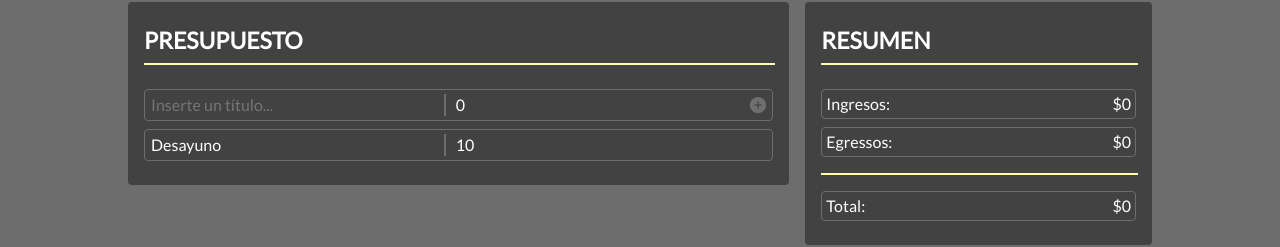
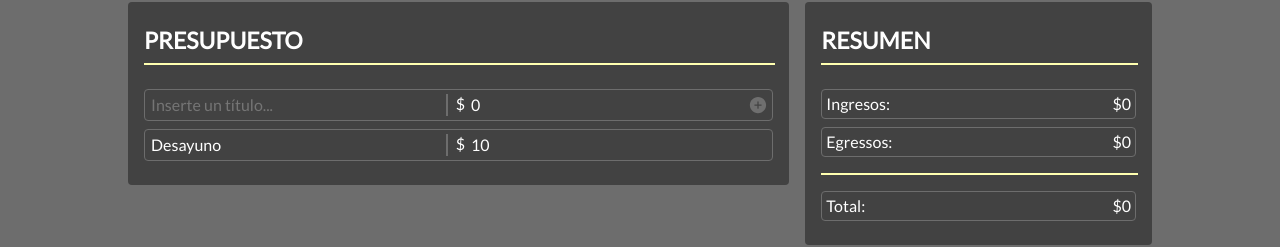
Before and after one commit to LordFitoi/SimpleContactApp, a Vue app in the folder vue_frontend/: page / in a window 1280 px wide. Shown: the part 110-357 px from the top of the page. Built offline with nearby package versions, Linux system fonts and the light colour scheme.

Commit message:
fix(frontend): readme description fixed and added $ to budget inputs

```diff
--- a/vue_frontend/src/assets/scss/globals.scss
+++ b/vue_frontend/src/assets/scss/globals.scss
@@ -8,7 +8,7 @@ $global-color-green: #8fce00;
 
 /* PRIMARY COLORS */
 $global-primary-color: #424242;
-$global-primary-color-dark: #1b1b1b;
+$global-primary-color-dark: #2e2d2d;
 $global-primary-color-light: #6d6d6d;
 
 /* SECONDARY COLORS */
--- a/vue_frontend/src/components/budget.vue
+++ b/vue_frontend/src/components/budget.vue
@@ -5,7 +5,9 @@
         <div class="rounded-1 flex gap-2 border border-primary px-1 py-1">
             <input class="w-full bg-primary border-none" type="text" v-model="budgetTitle" placeholder="Inserte un título...">
             <div class="border border-primary"></div>
-            <input class="w-full bg-primary border-none" type="number" v-model="budgetAmount">
+            <div class="w-full flex gap-1">
+                <p>$</p><input class="w-full bg-primary border-none" type="number" v-model="budgetAmount">
+            </div>
             <button @click="addBudget()">
                 <img width="20" height="20" src="/src/assets/icons/add-circle.svg">
             </button>
@@ -13,7 +15,9 @@
         <div class="rounded-1 flex gap-2 border border-primary px-1 py-1 show-on" v-for="(budget, index) in budgets" :key="budget">
             <input class="w-full bg-primary border-none" type="text" v-model="budget.title">
             <div class="border border-primary"></div>
-            <input class="w-full bg-primary border-none" type="number" v-model="budget.amount">
+            <div class="w-full flex gap-1">
+                <p>$</p><input class="w-full bg-primary border-none" type="number" v-model="budget.amount">
+            </div>
             <button class="it-child" @click="removeBudget(index)">
                 <img width="20" height="20" src="/src/assets/icons/remove-circle.svg" >
             </button>
```
Also changed, not shown: 1 other file (tests, documents, lock files or other folders).
